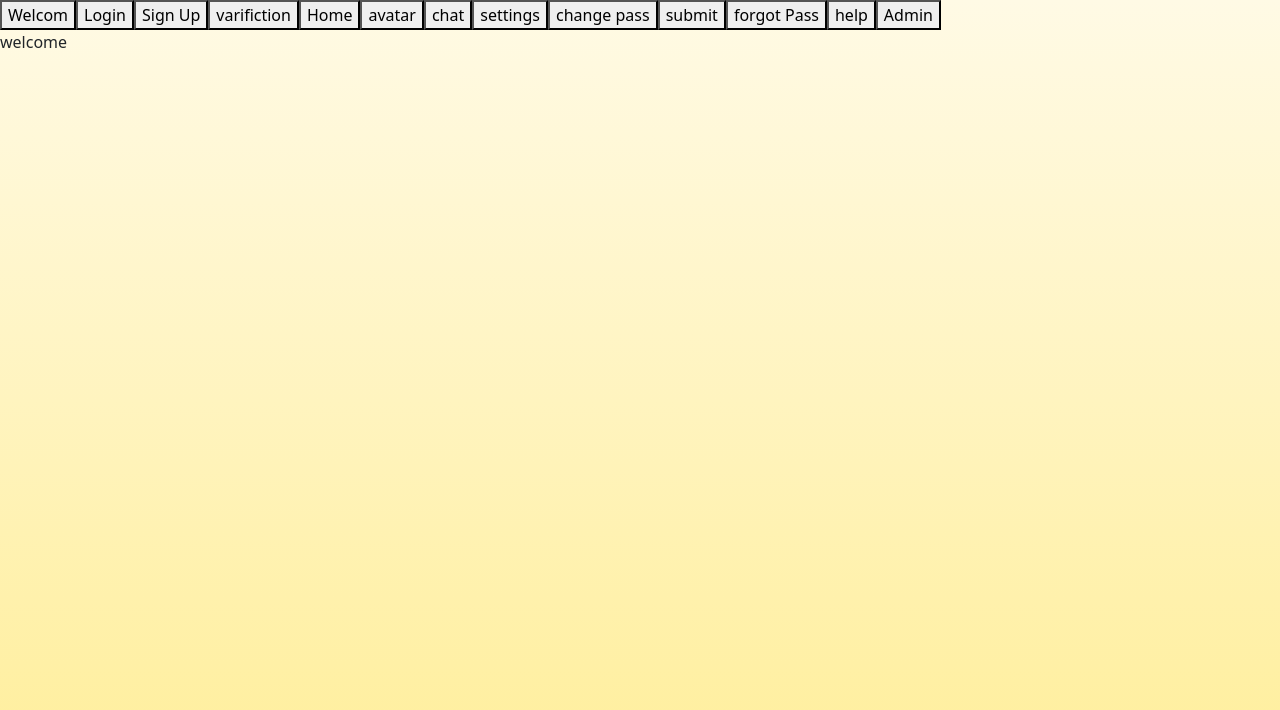
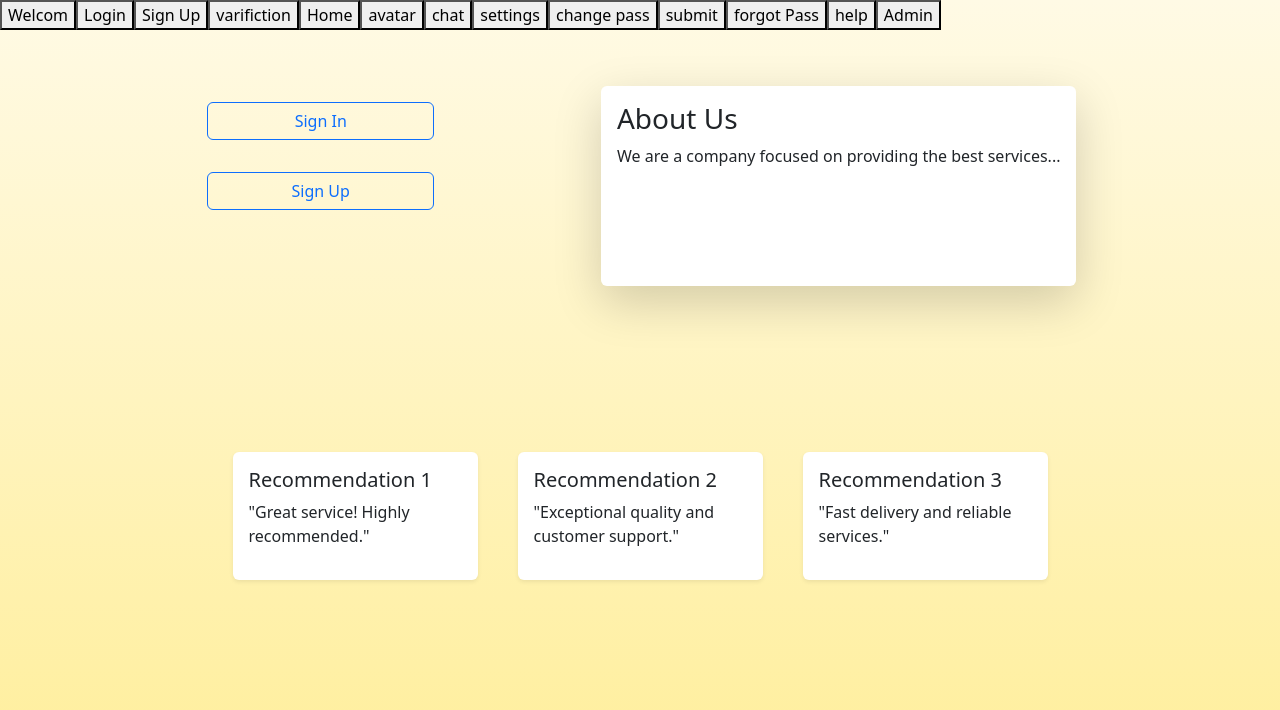
Before and after one commit to Avishay7/BeeLingualClient, a React (Vite) app: page / in a window 1280 px wide. Shown: the top 710 px of the page. Built offline with nearby package versions, Linux system fonts and the light colour scheme.

Commit message:
welcome page 0.1

```diff
--- a/src/componentsClient/welcome.jsx
+++ b/src/componentsClient/welcome.jsx
@@ -1,11 +1,58 @@
 import React from "react";
+import { useNavigate } from 'react-router-dom';
 
-function Welcome() {
-
+const Welcome = () => {
+    let nav = useNavigate();
+    const toSignIn = () => {
+        nav("/login");
+    };
+    const toSignUp = () => {
+        nav("/SignUp");
+    };
 
     return (
-        <div >
-            welcome
+        <div className="container mt-5">
+            <div className="d-flex justify-content-lg-around p-2 m-3 rounded" style={{ height: '350px' }}>
+
+                <div className="row" style={{ height: '50px' }}>
+                    <button onClick={toSignIn} className="btn btn-outline-primary m-3">Sign In</button>
+                    <button onClick={toSignUp} className="btn btn-outline-primary m-3">Sign Up</button>
+                </div>
+
+                <div>
+                    <div className="bg-white p-3 shadow-lg rounded" style={{ height: '200px' }}>
+                        <h3>About Us</h3>
+                        <p>We are a company focused on providing the best services...</p>
+                    </div>
+                </div>
+            </div>
+
+            <div className="row">
+                <div className="col-12">
+                    <div className="row justify-content-center">
+                        <div className="col-3">
+                            <div className="p-3 m-2 shadow-sm rounded bg-white">
+                                <h5>Recommendation 1</h5>
+                                <p>"Great service! Highly recommended."</p>
+                            </div>
+                        </div>
+
+                        <div className="col-3">
+                            <div className="p-3 m-2 shadow-sm rounded bg-white">
+                                <h5>Recommendation 2</h5>
+                                <p>"Exceptional quality and customer support."</p>
+                            </div>
+                        </div>
+
+                        <div className="col-3">
+                            <div className=" p-3 m-2 shadow-sm rounded bg-white">
+                                <h5>Recommendation 3</h5>
+                                <p>"Fast delivery and reliable services."</p>
+                            </div>
+                        </div>
+                    </div>
+                </div>
+            </div>
         </div>
     );
 }
```
